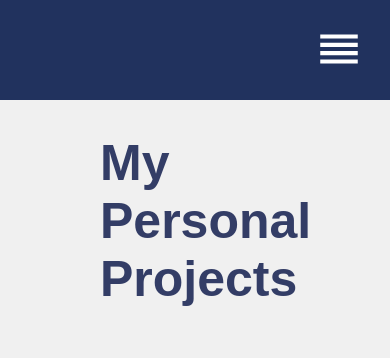
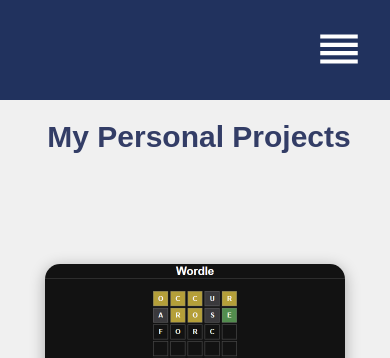
Before and after one commit to WENCHO22/portfolio, a React (Create React App) app: page /projects in a window 390 px wide. Shown: the top 358 px of the page. Built offline with nearby package versions, Linux system fonts and the light colour scheme.

Commit message:
fixed responsiveness issues

```diff
--- a/src/styles/About.css
+++ b/src/styles/About.css
@@ -1,11 +1,10 @@
 .about {
   width: 100%;
-  height: 100vh;
   color: #3e497a;
   display: flex;
   flex-direction: column;
   width: 70%;
-  height: calc(100vh - 100px);
+  height: calc(100vh - 150px);
   justify-content: center;
   align-items: flex-start;
   margin: 0 auto;
--- a/src/styles/Footer.css
+++ b/src/styles/Footer.css
@@ -7,7 +7,6 @@
   align-items: center;
   flex-direction: column;
   padding-top: 10px;
-  margin-top: 80px;
 }
 
 .socialMedia svg {
--- a/src/styles/ProjectDisplay.css
+++ b/src/styles/ProjectDisplay.css
@@ -1,6 +1,5 @@
 .project {
   width: 100%;
-  height: calc(100vh - 100px);
   display: flex;
   align-items: center;
   flex-direction: column;
@@ -26,4 +25,9 @@
 .project svg {
   font-size: 2.5em;
   color: #3e497a;
+  margin-bottom: 50px;
 }
+.project svg:hover {
+  cursor: pointer;
+  transform: scale(1.2);
+}
--- a/src/styles/Projects.css
+++ b/src/styles/Projects.css
@@ -1,14 +1,18 @@
 .projects {
   width: 100%;
-  height: auto;
+  min-height: calc(100vh - 150px);
   display: flex;
   align-items: center;
   flex-direction: column;
   color: hsl(229, 33%, 30%);
+  justify-content: center;
+  gap: 50px;
 }
 
 .projects > h1 {
   margin-left: 2em;
+  font-size: 40px;
+  align-self: center;
 }
 
 .projectList {
@@ -56,15 +60,14 @@
 @media only screen and (max-width: 800px) {
   .projectList {
     grid-template-columns: 1fr;
-  }
-}
-
-@media only screen and (max-width: 800px) {
-  .projectList {
     width: 100%;
   }
   .projectItem {
     width: 300px;
     height: 300px;
   }
+  .projects > h1 {
+    margin-left: 0.5rem;
+    font-size: 30px;
+  }
 }
```
